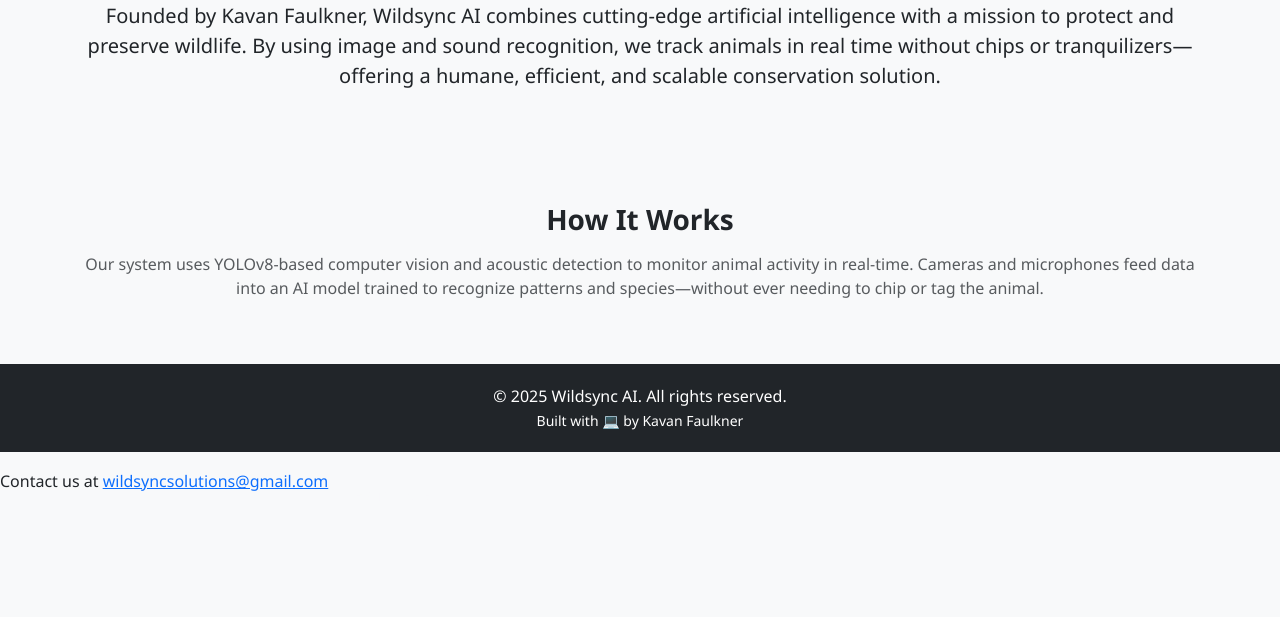
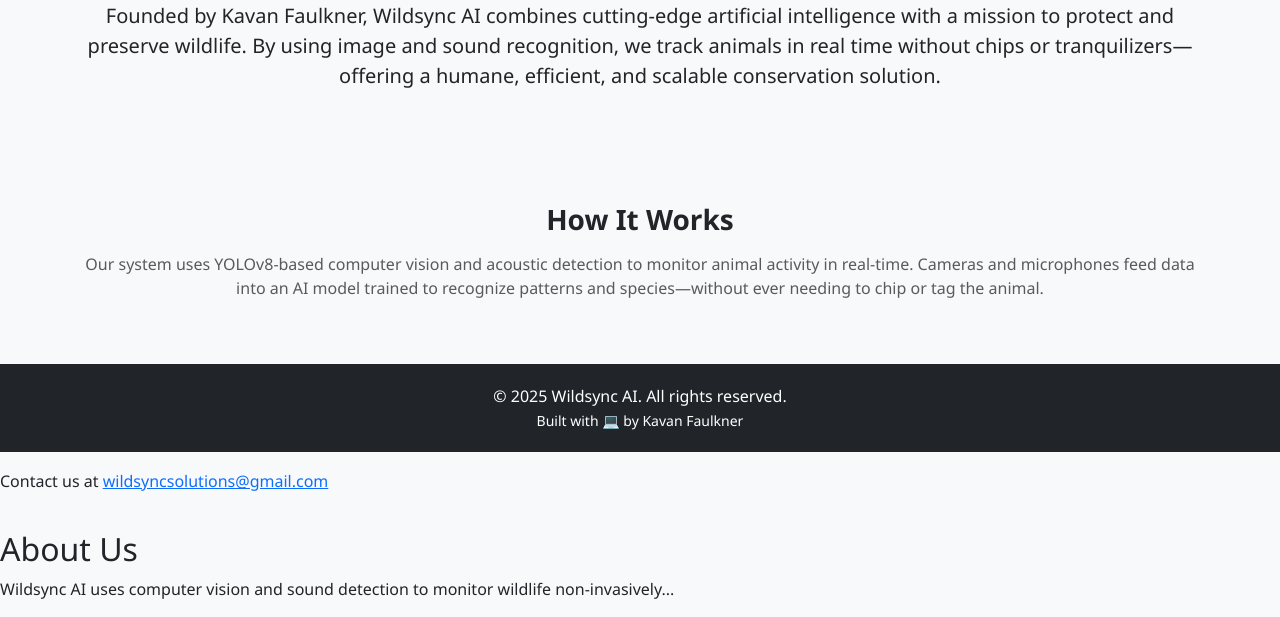
Before and after one commit to WildsyncAI/Wildsync-AI, a plain HTML site: page index.html in a window 1280 px wide. Shown: the part 549-1166 px from the top of the page. Before the commit the page ends 1079 px from the top, so only its background shows below. Drawn offline with nearby package versions, Linux system fonts and the light colour scheme.

Commit message:
Update index.html

```diff
--- a/index.html
+++ b/index.html
@@ -76,3 +76,7 @@
 </html>
 <p>Contact us at <a href="https://mail.google.com/mail/?view=cm&fs=1&to=wildsyncsolutions@gmail.com" target="_blank">wildsyncsolutions@gmail.com</a>
 <a href="learn-more.html" class="btn btn-outline-light mt-4">Learn More</a>
+<div id="about">
+  <h2>About Us</h2>
+  <p>Wildsync AI uses computer vision and sound detection to monitor wildlife non-invasively...</p>
+</div>
```
